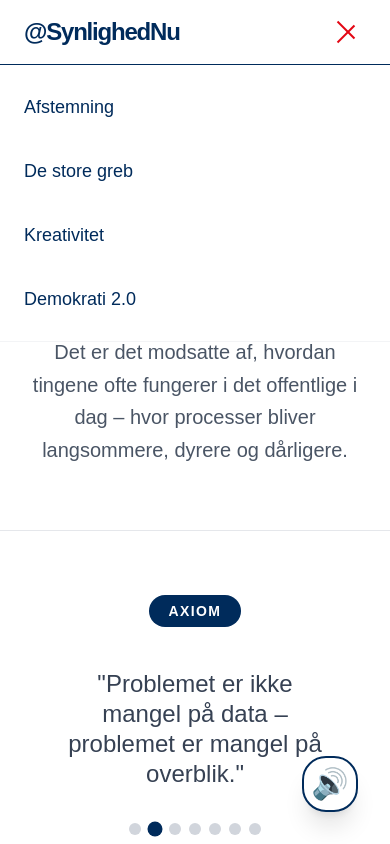
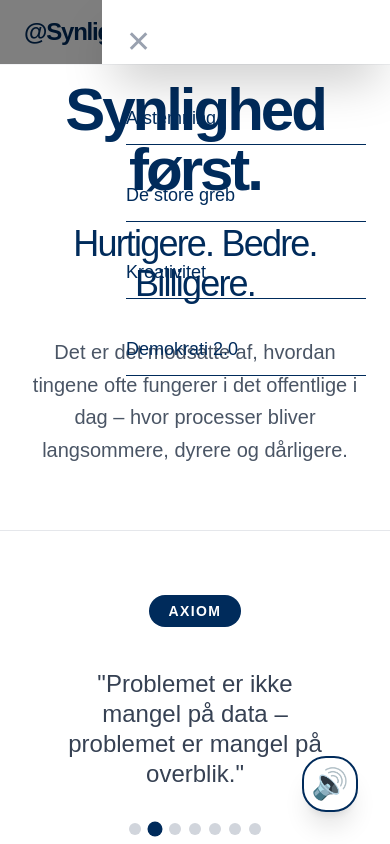
Before and after one commit to synlighed-nu/synlighed-nu-clean, a Next.js app: page / in a window 390 px wide. Both pictures are taken after a click on the button 346 px from the left and 32 px from the top of the page. Shown: the top 844 px of the page. Built offline with nearby package versions, Linux system fonts and the light colour scheme.

Commit message:
Update _Nav.tsx

```diff
--- a/app/components/common/_Nav.tsx
+++ b/app/components/common/_Nav.tsx
@@ -3,14 +3,14 @@
 import React, { useState, useEffect } from 'react';
 
 interface NavProps {
-  simple?: boolean;          // ← Dette var det manglende stykke
+  simple?: boolean;
 }
 
 export default function Nav({ simple = false }: NavProps) {
   const [menuOpen, setMenuOpen] = useState(false);
   const [hasAnimated, setHasAnimated] = useState(false);
 
-  // Auto-animation af den røde burger (2-3 sekunder første gang)
+  // Auto-animation af burger-ikonet første gang (kun på normal nav)
   useEffect(() => {
     if (!hasAnimated && !simple) {
       setTimeout(() => setMenuOpen(true), 800);
@@ -37,13 +37,12 @@ export default function Nav({ simple = false }: NavProps) {
     <nav className="fixed top-0 left-0 right-0 bg-white/95 backdrop-blur-md z-50 border-b border-gray-100">
       <div className="max-w-6xl mx-auto px-6">
         <div className="h-16 flex items-center justify-between">
-
           {/* Logo */}
           <a href="/" className="text-2xl font-semibold tracking-tighter text-[#002B5B]">
             @SynlighedNu
           </a>
 
-          {/* Desktop knapper - centrerede */}
+          {/* Desktop knapper */}
           <div className="hidden md:flex items-center gap-3 flex-1 justify-center">
             <a href="#afstemning" className="px-6 py-2.5 text-sm font-medium hover:bg-gray-100 rounded-3xl transition">Afstemning</a>
             <a href="#de-store-greb" className="px-6 py-2.5 text-sm font-medium hover:bg-gray-100 rounded-3xl transition">De store greb</a>
@@ -51,7 +50,7 @@ export default function Nav({ simple = false }: NavProps) {
             <a href="/demokrati-2-0" className="px-6 py-2.5 text-sm font-medium hover:bg-gray-100 rounded-3xl transition">Demokrati 2.0</a>
           </div>
 
-          {/* Rød burger (kun mobil) */}
+          {/* Rød burger */}
           <button
             onClick={() => setMenuOpen(!menuOpen)}
             className="md:hidden w-10 h-10 flex flex-col items-center justify-center gap-1.5 focus:outline-none"
@@ -63,14 +62,37 @@ export default function Nav({ simple = false }: NavProps) {
         </div>
       </div>
 
-      {/* Mobil menu */}
+      {/* Slide-in menu fra højre side */}
       {menuOpen && (
-        <div className="md:hidden bg-white border-t px-6 py-4 flex flex-col gap-3">
-          <a href="#afstemning" className="py-3 text-lg font-medium" onClick={() => setMenuOpen(false)}>Afstemning</a>
-          <a href="#de-store-greb" className="py-3 text-lg font-medium" onClick={() => setMenuOpen(false)}>De store greb</a>
-          <a href="/kreativitet" className="py-3 text-lg font-medium" onClick={() => setMenuOpen(false)}>Kreativitet</a>
-          <a href="/demokrati-2-0" className="py-3 text-lg font-medium" onClick={() => setMenuOpen(false)}>Demokrati 2.0</a>
-        </div>
+        <>
+          {/* Baggrund */}
+          <div
+            className="fixed inset-0 bg-black/50 z-40 md:hidden"
+            onClick={() => setMenuOpen(false)}
+          />
+
+          {/* Menuen der glider ind fra højre */}
+          <div
+            className={`fixed top-0 right-0 h-full w-72 bg-white shadow-2xl z-50 transform transition-transform duration-300 ease-out md:hidden
+              ${menuOpen ? 'translate-x-0' : 'translate-x-full'}`}
+          >
+            <div className="p-6">
+              <button
+                onClick={() => setMenuOpen(false)}
+                className="mb-8 text-3xl text-gray-400 hover:text-gray-600"
+              >
+                ✕
+              </button>
+
+              <div className="flex flex-col gap-6 text-lg font-medium">
+                <a href="#afstemning" className="py-3 border-b" onClick={() => setMenuOpen(false)}>Afstemning</a>
+                <a href="#de-store-greb" className="py-3 border-b" onClick={() => setMenuOpen(false)}>De store greb</a>
+                <a href="/kreativitet" className="py-3 border-b" onClick={() => setMenuOpen(false)}>Kreativitet</a>
+                <a href="/demokrati-2-0" className="py-3 border-b" onClick={() => setMenuOpen(false)}>Demokrati 2.0</a>
+              </div>
+            </div>
+          </div>
+        </>
       )}
     </nav>
   );
```
